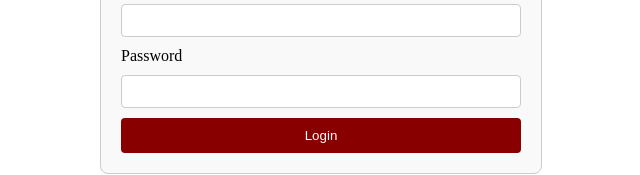
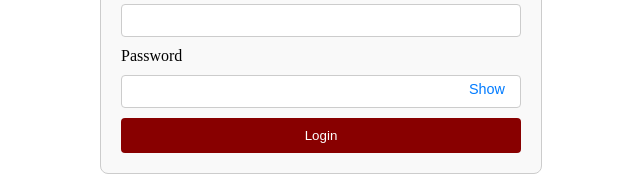
Before and after one commit to essy16/serp-bot-frontend, a React app: page / in a window 1280 px wide. Shown: the part 342-517 px from the top of the page, without its empty margins (319-959 px from the left). Built offline with nearby package versions, Linux system fonts and the light colour scheme.

Commit message:
password_toggle

```diff
--- a/src/components/login/Login.css
+++ b/src/components/login/Login.css
@@ -52,3 +52,24 @@
     border-radius: 4px;
     cursor: pointer;
   }
+
+  .password-wrapper {
+    position: relative;
+  }
+
+  .password-wrapper input {
+    width: 100%;
+    padding-right: 70px;
+  }
+
+  .toggle-password {
+    position: absolute;
+    right: 10px;
+    top: 50%;
+    transform: translateY(-50%);
+    background: none;
+    border: none;
+    color: #007bff;
+    cursor: pointer;
+    font-size: 0.9em;
+  }
--- a/src/components/login/Login.js
+++ b/src/components/login/Login.js
@@ -6,6 +6,7 @@ import logo from "../../assets/anna_logo.jpg";
 const LoginPage = () => {
   const [username, setUsername] = useState("");
   const [password, setPassword] = useState("");
+  const [showPassword, setShowPassword] = useState(false);
   const [error, setError] = useState("");
   const navigate = useNavigate();
 
@@ -15,7 +16,10 @@ const LoginPage = () => {
   const handleSubmit = (e) => {
     e.preventDefault();
 
-    if (username === correctUsername && password === correctPassword) {
+    if (
+      username.toLowerCase === correctUsername.toLowerCase &&
+      password === correctPassword
+    ) {
       setError("");
       navigate("/home");
     } else {
@@ -25,7 +29,7 @@ const LoginPage = () => {
 
   return (
     <div className="login-container">
-      <img src={logo} className="login-logo" />
+      <img src={logo} className="login-logo" alt="logo" />
       <h2>Login</h2>
       <form onSubmit={handleSubmit}>
         <div className="form-group">
@@ -40,12 +44,21 @@ const LoginPage = () => {
 
         <div className="form-group">
           <label htmlFor="password">Password</label>
-          <input
-            type="password"
-            id="password"
-            value={password}
-            onChange={(e) => setPassword(e.target.value)}
-          />
+          <div className="password-wrapper">
+            <input
+              type={showPassword ? "text" : "password"}
+              id="password"
+              value={password}
+              onChange={(e) => setPassword(e.target.value)}
+            />
+            <button
+              type="button"
+              className="toggle-password"
+              onClick={() => setShowPassword(!showPassword)}
+            >
+              {showPassword ? "Hide" : "Show"}
+            </button>
+          </div>
         </div>
 
         {error && <p className="error-text">{error}</p>}
```
